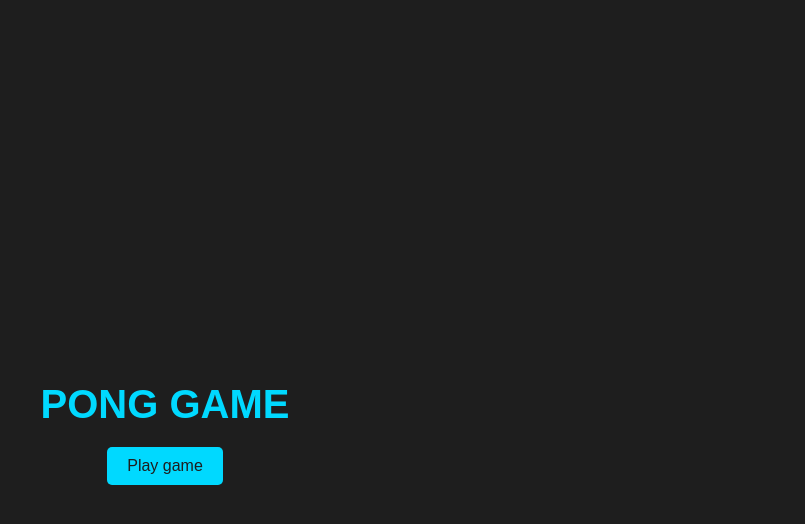
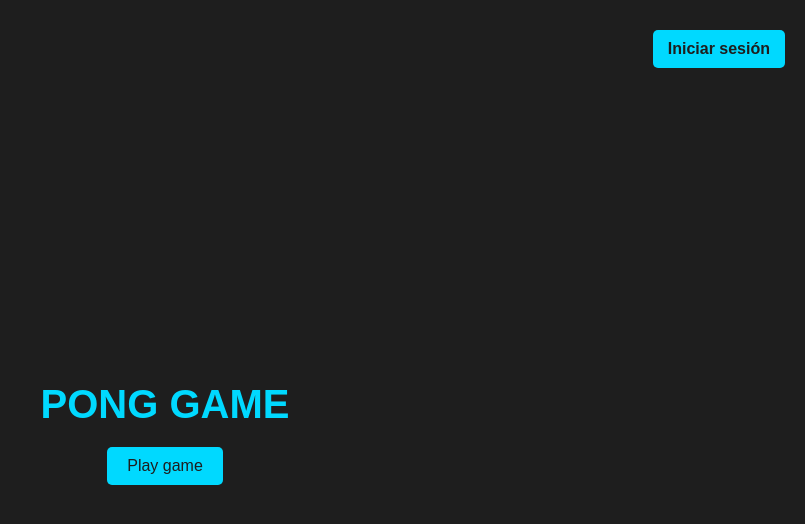
Before and after one commit to titogf/transcendence, a React (Vite) app in the folder frontend/: page / in a window 1280 px wide. Shown: the top 524 px of the page, without its empty margins (475-1280 px from the left). Built offline with nearby package versions, Linux system fonts and the light colour scheme.

Commit message:
prueba de conexion back - front fallida

```diff
--- a/frontend/src/App.tsx
+++ b/frontend/src/App.tsx
@@ -2,12 +2,14 @@ import React from "react";
 import { BrowserRouter as Router, Routes, Route } from "react-router-dom";
 import Home from "./pages/Home";
 import Pong from "./game/Pong";
+import Login from "./Login";
 
 function App() {
   return (
     <Router>
       <Routes>
         <Route path="/" element={<Home />} />
+        <Route path="/login" element={<Login />} />
         <Route path="/game" element={<Pong />} />
       </Routes>
     </Router>
--- /dev/null
+++ b/frontend/src/AuthContext.tsx
@@ -0,0 +1,75 @@
+import React, { createContext, useContext, useState, ReactNode } from "react";
+
+interface User {
+  username: string;
+  token: string;
+}
+
+interface AuthContextType {
+  user: User | null;
+  login: (username: string, password: string) => Promise<boolean>;
+  logout: () => void;
+}
+
+const AuthContext = createContext<AuthContextType | undefined>(undefined);
+
+export const AuthProvider: React.FC<{ children: ReactNode }> = ({ children }) => {
+  const [user, setUser] = useState<User | null>(() => {
+    // Recuperar sesión guardada en localStorage (si existe)
+    const savedUser = localStorage.getItem("user");
+    return savedUser ? JSON.parse(savedUser) : null;
+  });
+
+  const login = async (username: string, password: string) => {
+    try {
+      const response = await fetch("http://localhost:3000/auth/login", {
+        method: "POST",
+        headers: {
+          "Content-Type": "application/json",
+        },
+        credentials: "include", // si usas cookies
+        body: JSON.stringify({ username, password }),
+      });
+
+      console.log("Response status:", response.status); // 👈 Añade esto
+
+      if (response.ok) {
+        const data = await response.json();
+        console.log("Login OK:", data.message);
+
+        setUser({ username: data.username, token: data.token });
+        localStorage.setItem("user", JSON.stringify({ username: data.username, token: data.token }));
+
+        return true;
+      } else {
+        const error = await response.json().catch(() => ({}));
+        console.error("Error en login:", error);
+        return false;
+      }
+    } catch (error) {
+      console.error("Error durante login:", error);
+      return false;
+    }
+  };
+
+
+
+  const logout = () => {
+    setUser(null);
+    localStorage.removeItem("user");
+  };
+
+  return (
+    <AuthContext.Provider value={{ user, login, logout }}>
+      {children}
+    </AuthContext.Provider>
+  );
+};
+
+export const useAuth = (): AuthContextType => {
+  const context = useContext(AuthContext);
+  if (!context) {
+    throw new Error("useAuth debe usarse dentro de un AuthProvider");
+  }
+  return context;
+};
--- /dev/null
+++ b/frontend/src/Login.tsx
@@ -0,0 +1,45 @@
+import React, { useState } from "react";
+import { useNavigate } from "react-router-dom";
+import { useAuth } from "./AuthContext";
+
+const Login: React.FC = () => {
+  const [username, setUsername] = useState("");
+  const [password, setPassword] = useState("");
+  const { login } = useAuth();
+  const navigate = useNavigate();
+
+  const handleSubmit = async (e: React.FormEvent) => {
+    e.preventDefault(); // 👈 Esto evita el refresco de página
+    const success = await login(username, password);
+    if (success) {
+      navigate("/"); // Redirige al home si el login es correcto
+    } else {
+      alert("Error al iniciar sesión");
+    }
+  };
+
+  return (
+    <div className="login-container">
+      <h2>Iniciar sesión</h2>
+      <form onSubmit={handleSubmit}>
+        <input
+          type="text"
+          placeholder="Usuario"
+          value={username}
+          onChange={(e) => setUsername(e.target.value)}
+          required
+        />
+        <input
+          type="password"
+          placeholder="Contraseña"
+          value={password}
+          onChange={(e) => setPassword(e.target.value)}
+          required
+        />
+        <button type="submit">Entrar</button>
+      </form>
+    </div>
+  );
+};
+
+export default Login;
--- a/frontend/src/game/Pong.tsx
+++ b/frontend/src/game/Pong.tsx
@@ -1,9 +1,10 @@
 import React, { useRef, useEffect, useState } from "react";
+import { useNavigate } from "react-router-dom";
 import "./pong.css";
 
 const Pong: React.FC = () => {
     const canvasRef = useRef<HTMLCanvasElement | null>(null);
-    const animationFrameRef = useRef<number | null>(null); // Nuevo useRef para controlar requestAnimationFrame
+    const animationFrameRef = useRef<number | null>(null);
     const [gameStarted, setGameStarted] = useState(false);
     const [player1Score, setPlayer1Score] = useState(0);
     const [player2Score, setPlayer2Score] = useState(0);
@@ -13,6 +14,17 @@ const Pong: React.FC = () => {
     let player1Y = 150, player2Y = 150;
     let ballX = 400, ballY = 200, ballSpeedX = 8, ballSpeedY = 5;
     let wKeyPressed = false, sKeyPressed = false, upKeyPressed = false, downKeyPressed = false;
+
+    const navigate = useNavigate();
+
+    const username = localStorage.getItem("username");
+
+    // 🔒 Proteger la página si no hay usuario logueado
+    useEffect(() => {
+        if (!username) {
+            navigate("/login");
+        }
+    }, [navigate, username]);
 
     useEffect(() => {
         if (!gameStarted || winner) return;
@@ -49,7 +61,6 @@ const Pong: React.FC = () => {
             ctx.fillRect(0, player1Y, paddleWidth, paddleHeight);
             ctx.fillRect(canvas.width - paddleWidth, player2Y, paddleWidth, paddleHeight);
 
-            // Ocultar la bola si hay un ganador
             if (!winner) {
                 ctx.beginPath();
                 ctx.arc(ballX, ballY, ballRadius, 0, Math.PI * 2);
@@ -79,8 +90,7 @@ const Pong: React.FC = () => {
                     if (newScore === 5) {
                         setWinner("Jugador 2");
                         stopGame();
-                    } else
-                        resetBalltoPlayer1();
+                    } else resetBalltoPlayer1();
                     return newScore;
                 });
             }
@@ -91,8 +101,7 @@ const Pong: React.FC = () => {
                     if (newScore === 5) {
                         setWinner("Jugador 1");
                         stopGame();
-                    } else
-                        resetBalltoPlayer2();
+                    } else resetBalltoPlayer2();
                     return newScore;
                 });
             }
@@ -146,8 +155,18 @@ const Pong: React.FC = () => {
         ballSpeedY = (Math.random() > 0.5 ? 1 : -1) * 5;
     };
 
+    const handleLogout = () => {
+        localStorage.removeItem("username");
+        navigate("/login");
+    };
+
     return (
         <div style={{ textAlign: "center", color: "#ffffff" }}>
+            <div style={{ display: "flex", justifyContent: "space-between", padding: "10px 20px" }}>
+                <span style={{ color: "#00d9ff" }}>👤 {username}</span>
+                <button onClick={handleLogout}>Logout</button>
+            </div>
+
             <h1 style={{ color: "#00d9ff" }}>Pong</h1>
 
             {winner ? (
--- a/frontend/src/main.tsx
+++ b/frontend/src/main.tsx
@@ -1,24 +1,13 @@
-// import axios from "axios";
-// const API_URL = import.meta.env.VITE_BACKEND_URL;
-
-// const fetchData = async () => {
-//   try {
-//     const response = await axios.get(`${API_URL}/`);
-//     document.getElementById("message")!.textContent = response.data.message;
-//   } catch (error) {
-//     console.error("Error al conectar con el backend:", error);
-//   }
-// };
-
-// fetchData();
-
 import React from "react";
 import ReactDOM from "react-dom/client";
 import App from "./App";
 import "./pages/Home.css";
+import { AuthProvider } from "./AuthContext";
 
 ReactDOM.createRoot(document.getElementById("root")!).render(
   <React.StrictMode>
-    <App />
+    <AuthProvider>
+      <App />
+    </AuthProvider>
   </React.StrictMode>
 );
--- a/frontend/src/pages/Home.css
+++ b/frontend/src/pages/Home.css
@@ -51,6 +51,26 @@ button:hover {
     background-color: #00a6c4;
 }
 
+.top-bar {
+    position: absolute;
+    top: 20px;
+    right: 20px;
+}
+
+.top-bar button {
+    background-color: #00d9ff;
+    border: none;
+    padding: 10px 15px;
+    font-weight: bold;
+    cursor: pointer;
+    border-radius: 5px;
+}
+
+.top-bar span {
+    color: white;
+    font-weight: bold;
+}
+
 /* Mensaje de victoria */
 #game-over {
     margin-top: 40px; /* Más espacio arriba */
--- a/frontend/src/pages/Home.tsx
+++ b/frontend/src/pages/Home.tsx
@@ -1,12 +1,22 @@
 import React from "react";
 import { useNavigate } from "react-router-dom";
+import { useAuth } from "../AuthContext";
 import "./Home.css";
 
 const Home: React.FC = () => {
   const navigate = useNavigate();
+  const { user } = useAuth();
 
   return (
     <div className="container">
+      <div className="top-bar">
+        {user ? (
+          <span>Bienvenido, {user.username}</span>
+        ) : (
+          <button onClick={() => navigate("/login")}>Iniciar sesión</button>
+        )}
+      </div>
+
       <h1>PONG GAME</h1>
       <div id="scoreboard" style={{ display: "none" }}>
         <span id="player1-score">0</span> - <span id="player2-score">0</span>
```
Also changed, not shown: 1 other file (tests, documents, lock files or other folders).
